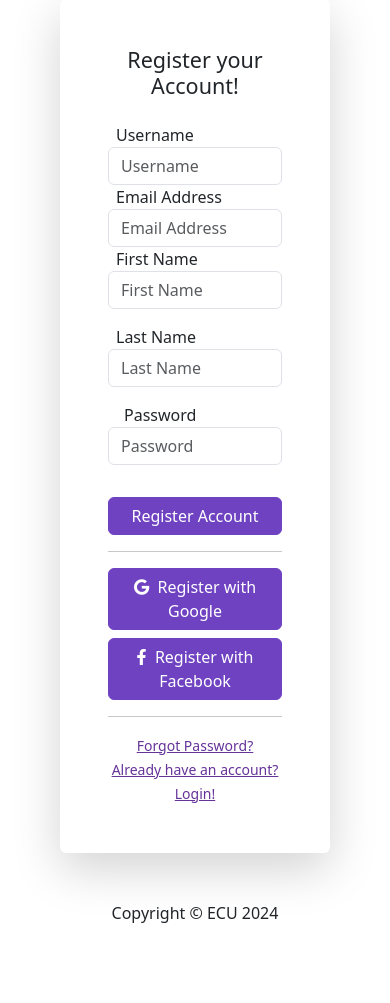
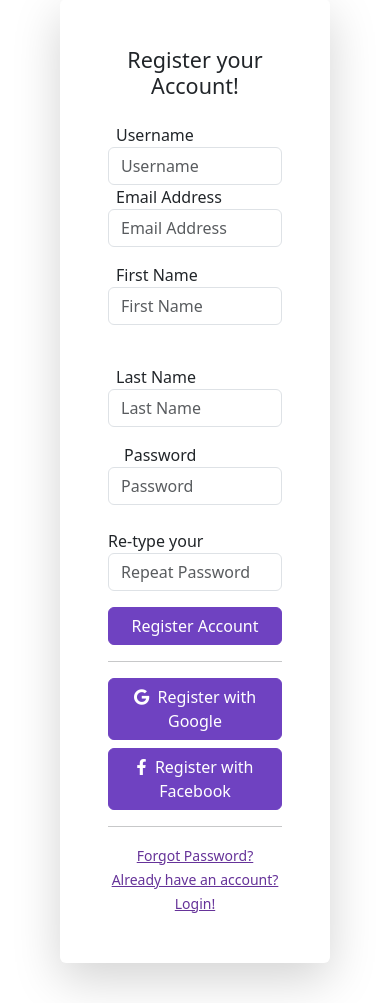
Before and after one commit to 3010-Grp-4/3010-proj-group-4, a Django app: page /register_user/ in a window 390 px wide. Shown: the part 150-1153 px from the top of the page. Before the commit the page ends 1073 px from the top, so only its background shows below. Run offline with Django 4.2, Linux system fonts and the light colour scheme; some libraries are stand-ins or nearby versions.

Commit message:
Update registration form and README image views
Improved the design and spacing on the registration form for better user experience. Also, added new images to display the login and registration views in the README for visual clarification.

```diff
--- a/ecu_dash/dashboard/templates/dashboard/register.html
+++ b/ecu_dash/dashboard/templates/dashboard/register.html
@@ -55,14 +55,14 @@
                                 <div class="row mb-3">
                                     <div class="col-sm-6"><label class="mx-2" for="exampleUsername">Username</label><input class="form-control form-control-user" type="text" id="exampleUsername" placeholder="Username" name="username"></div>
                                     <div class="col-sm-6"><label class="mx-2" for="exampleInputEmail">Email Address</label><input class="form-control form-control-user" type="email" id="exampleInputEmail" aria-describedby="emailHelp" placeholder="Email Address" name="email"></div>
-                                    <div class="col-sm-6 mb-3 mb-sm-0"><label class="mx-2"
+                                    <div class="col-sm-6 my-3 mb-sm-0"><label class="mx-2"
                                             for="exampleFirstName">First Name</label><input class="form-control form-control-user" type="text" id="exampleFirstName" placeholder="First Name" name="firstName"></div>
-                                    <div class="col-sm-6"><label class="mx-2" for="exampleLastName">Last Name</label><input class="form-control form-control-user" type="text" id="exampleLastName" placeholder="Last Name" name="lastName"></div>
+                                    <div class="col-sm-6  mt-4"><label class="mx-2" for="exampleLastName">Last Name</label><input class="form-control form-control-user" type="text" id="exampleLastName" placeholder="Last Name" name="lastName"></div>
                                 </div>
                                 <div class="row mb-3">
-                                    <div class="col-sm-6 mb-3 mb-sm-0"><label class="mx-2"
+                                    <div class="col-sm-6 mb-4 mb-sm-0"><label class="mx-2"
                                             for="examplePasswordInput"></label>Password<input class="form-control form-control-user" type="password" id="examplePasswordInput" placeholder="Password" name="password"></div>
-<!--                                    <div class="col-sm-6"><input class="form-control form-control-user" type="password" id="exampleRepeatPasswordInput" placeholder="Repeat Password" name="password_repeat"></div>-->
+                                    <div class="col-sm-6"><label for="exampleRepeatPasswordInput">Re-type your</label><input class="form-control form-control-user" type="password" id="exampleRepeatPasswordInput" placeholder="Repeat Password" name="password_repeat"></div>
                                 </div><button class="btn btn-primary d-block btn-user w-100 p-btn" type="submit">Register Account</button>
                                 <hr><a class="btn btn-primary d-block btn-google btn-user w-100 mb-2 p-btn" role="button"><i class="fab fa-google"></i>&nbsp; Register with Google</a><a class="btn btn-primary d-block btn-facebook btn-user w-100 p-btn" role="button"><i class="fab fa-facebook-f"></i>&nbsp; Register with Facebook</a>
                                 <hr>
```
Also changed, not shown: README.md, login_15-3-2024.jpeg (added), register.jpeg (added), register_15-3-2024.jpeg (added).
